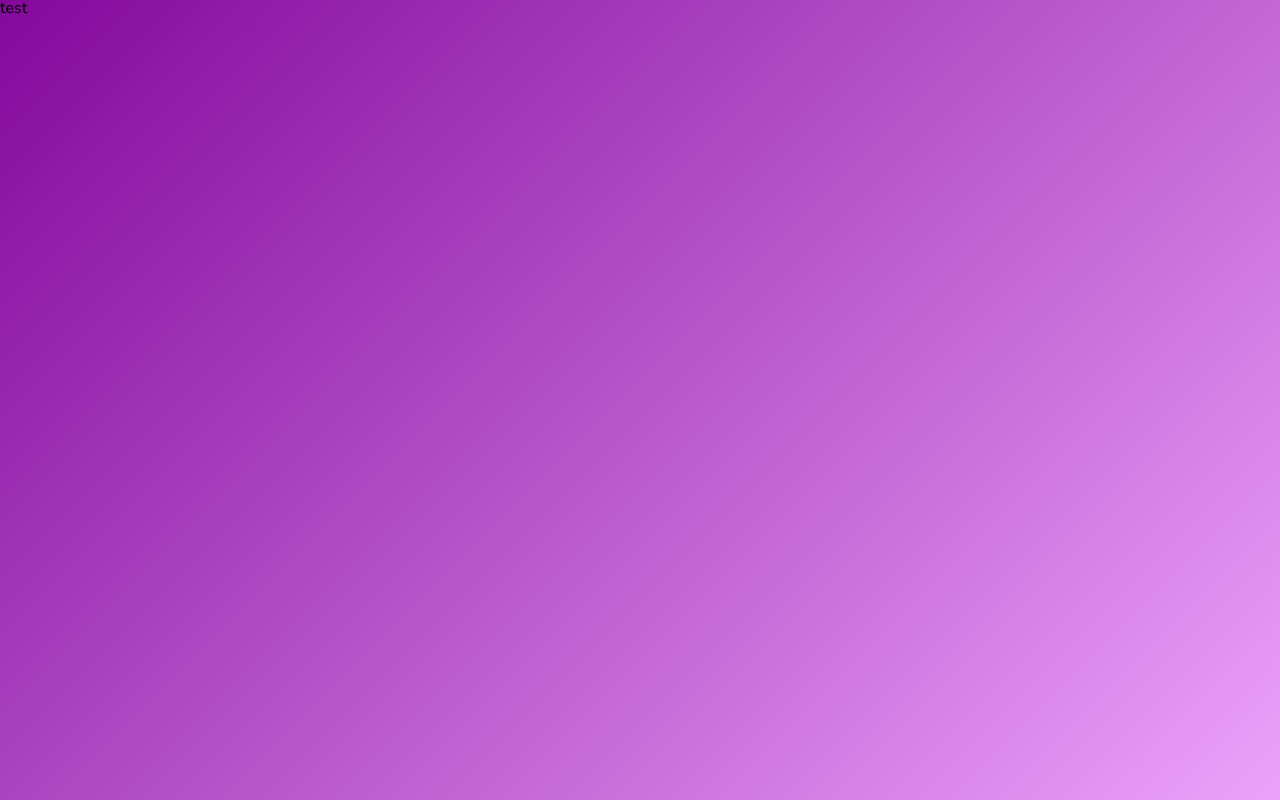
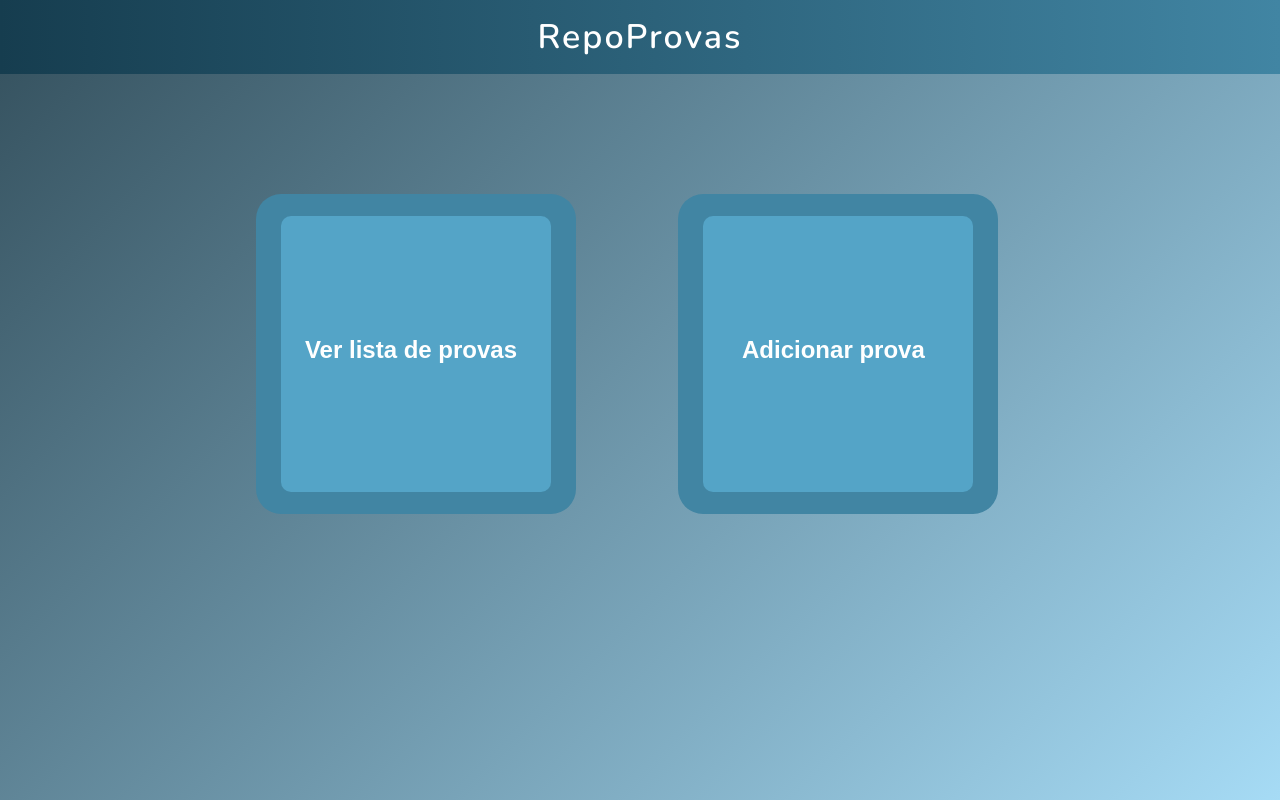
Before and after one commit to Cahlico/RepoProvas, a React app: page / in a window 1280 px wide. Built offline with nearby package versions, Linux system fonts and the light colour scheme.

Commit message:
adding home page

```diff
--- a/public/styles/style.css
+++ b/public/styles/style.css
@@ -1,5 +1,6 @@
 body {
     font-family: 'Nunito', sans-serif;
     height: 100vh;
-    background-image: linear-gradient(-45deg, #eba2fa, #83099c);
+    background-image: linear-gradient(-45deg, #a6dbf5, #334f5c);
+    color: #dcddde;
 }
--- a/src/components/App.js
+++ b/src/components/App.js
@@ -2,11 +2,15 @@ import React from 'react';
 import { BrowserRouter as Router, Route, Switch } from 'react-router-dom';
 
 import Home from '../pages/Home';
+import Header from './Header';
+import ExamList from '../pages/ExamList';
 
 export default function App() {
     return(
         <Router>
+            <Header />
             <Switch>
+                <Route path='exam-list' component={ExamList} />
                 <Route path='/' component={Home} />
             </Switch>
         </Router>
--- /dev/null
+++ b/src/components/Header.js
@@ -0,0 +1,24 @@
+import React from 'react';
+import styled from 'styled-components';
+
+export default function Header() {
+    return(
+        <Container>
+            <Title>RepoProvas</Title>
+        </Container>
+    );
+}
+
+const Container = styled.header`
+    width: 100%;
+    background-image: linear-gradient(-90deg, #4185a3, #163d4f);
+    text-align: center;
+    color: #FFF;
+`;
+
+const Title = styled.h1`
+    padding: 20px;
+    letter-spacing: 2px;
+    font-size: 34px;
+    font-weight: 900;
+`;
--- /dev/null
+++ b/src/pages/ExamList.js
@@ -0,0 +1,5 @@
+import React from 'react';
+
+export default function ExamList() {
+
+}
--- a/src/pages/Home.js
+++ b/src/pages/Home.js
@@ -1,7 +1,46 @@
 import React from 'react';
+import styled from 'styled-components';
+import { useHistory } from 'react-router-dom'
 
 export default function Home() {
+    const history = useHistory();
+
     return(
-        <h1>test</h1>
+        <HomeContainer>
+            <Container>
+                <Button onClick={() => history.push('/exam-list')}>Ver lista de provas</Button>
+            </Container>
+            <Container>
+                <Button onClick={() => history.push('/add-exam')}>Adicionar prova</Button>
+            </Container>
+        </HomeContainer>
     );
 }
+
+const HomeContainer = styled.div`
+    display: flex;
+    margin: 120px 0 0 20%;
+`
+
+const Container = styled.nav`
+    width: 25vw;
+    background-color: #4185a3;
+    border-radius: 25px;
+    text-align: center;
+    flex-shrink: 0;
+    margin-right: 10%;
+    padding: 10px;
+`;
+
+const Button = styled.button`
+    border: none;
+    outline-style: none;
+    width: 90%;
+    padding: 15vh 10px 16vh 0;
+    margin: 4% 2%;
+    border-radius: 10px;
+    background-color: #54a4c7;
+    color: #FFF;
+    font-size: 24px;
+    font-weight: 900;
+`
```
